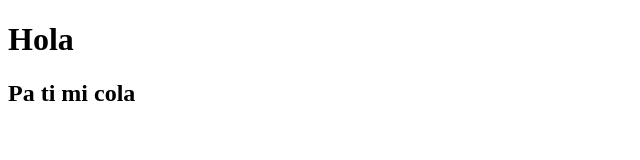
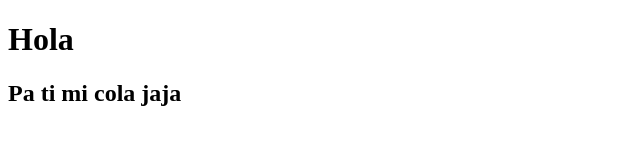
Before and after one commit to 4GeeksAcademy/git-prueba, a plain HTML site: page index.html in a window 1280 px wide. Shown: the full height of the page, 0-640 px from the left. Drawn offline with Linux system fonts and the light colour scheme.

Commit message:
somewhat changed

```diff
--- a/index.html
+++ b/index.html
@@ -9,7 +9,7 @@
     <div>
         <h1>Hola</h1>
 
-        <h2>Pa ti mi cola</h2>
+        <h2>Pa ti mi cola jaja</h2>
     </div>
 </body>
 </html>
```
